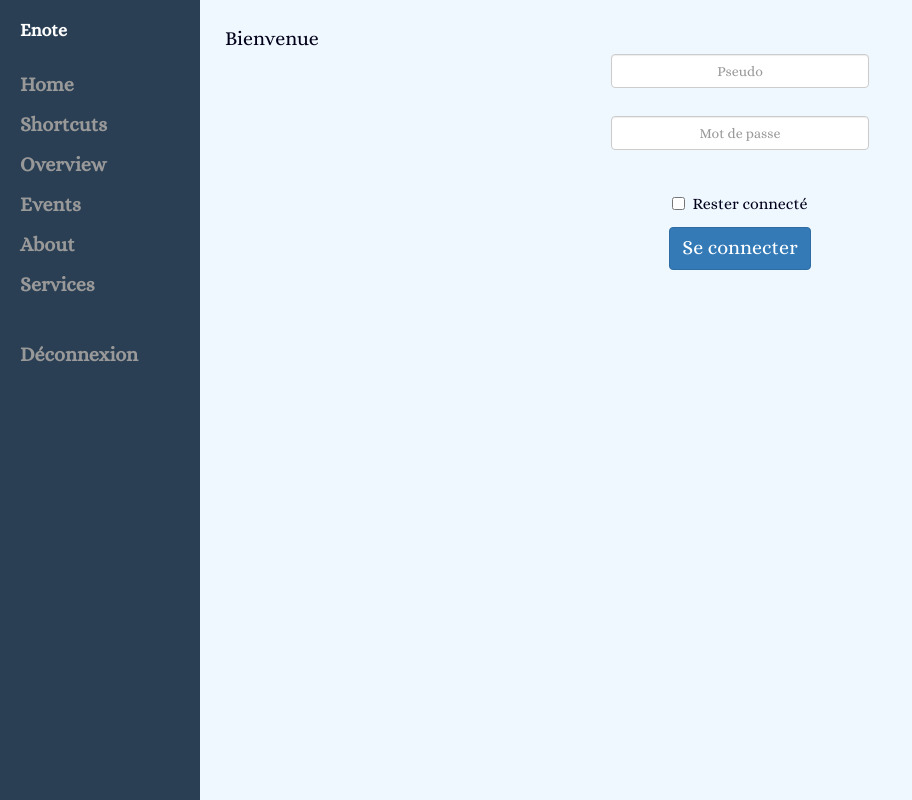
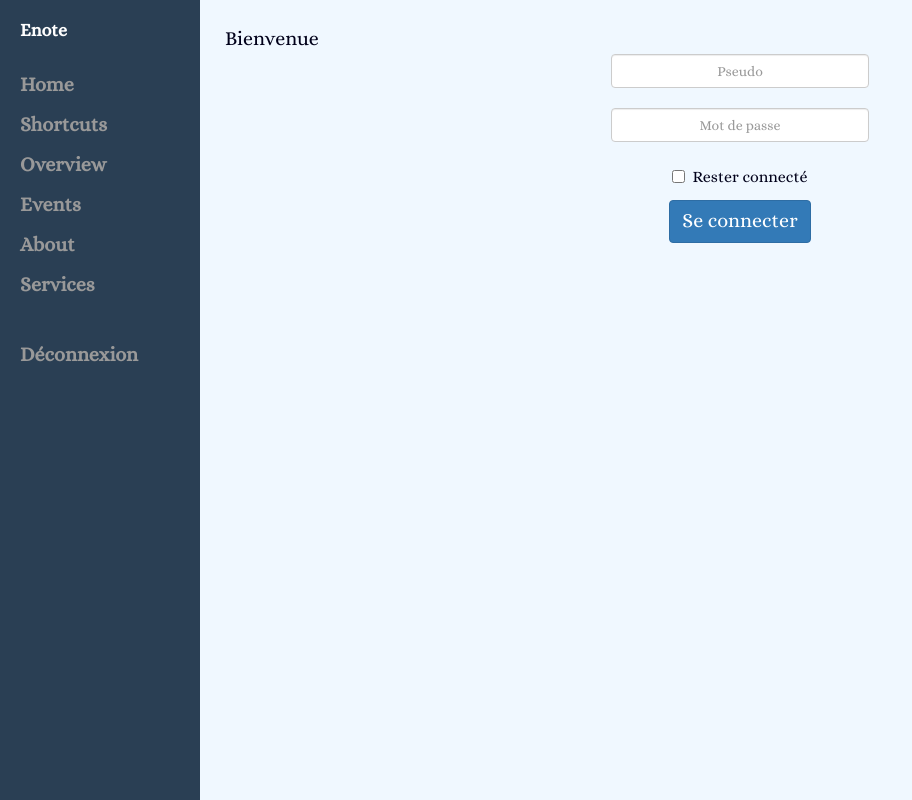
Before and after one commit to JuanTrochez/enote, a PHP site: the page made by views/include/connexion.php in a window 1280 px wide. Shown: the whole page, without its empty margins (0-912 px from the left). Run offline with PHP 8.4, Linux system fonts and the light colour scheme; the template is opened without the code that fills it, so the values that code supplies are empty; some web fonts are replaced.

Commit message:
Update connection.php et CSS

```diff
--- a/css/styles.css
+++ b/css/styles.css
@@ -35,6 +35,7 @@ header
 .champ-form
 {
     text-align: center;
+    margin: 0px 0px 20px 0px;
 }
 
 .btn-primary
--- a/views/include/connexion.php
+++ b/views/include/connexion.php
@@ -4,9 +4,7 @@
 <form class="form" action="" method="POST">
 
     <input class="form-control champ-form" name="login" type="text" placeholder="Pseudo">
-    <br />
     <input class="form-control champ-form" name="pwd" type="password" placeholder="Mot de passe">
-    <br />
     <div class="checkbox">
         <label class="rememberme"><input name="remember" type="checkbox"> Rester connecté </label>
     </div>
```
